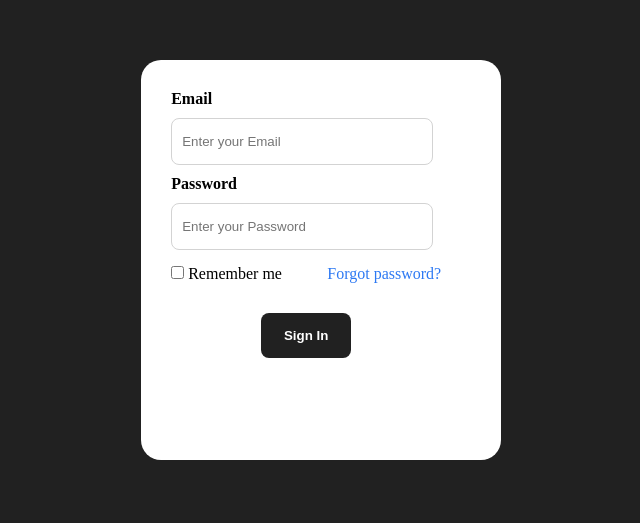
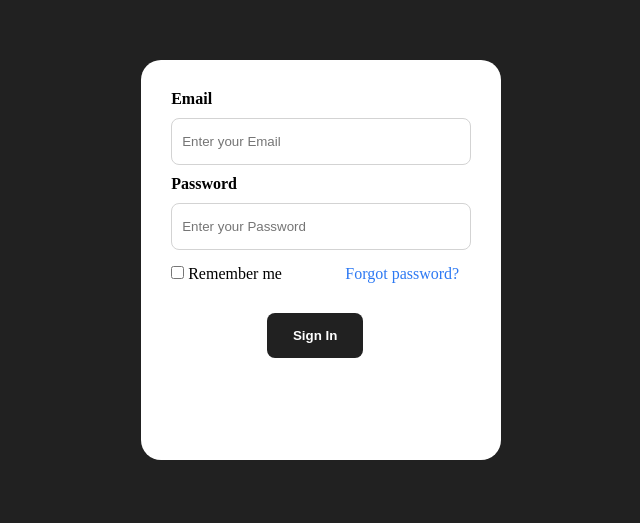
Before and after one commit to Richik-git/tricky-form, a plain HTML site: page index.html in a window 1280 px wide. Shown: the part 140-663 px from the top of the page, without its empty margins (306-946 px from the left). Drawn offline with Linux system fonts and the light colour scheme.

Commit message:
stylr modification

```diff
--- a/style.css
+++ b/style.css
@@ -20,7 +20,7 @@ body {
 
 form {
     height: 100%;
-    width: 270px;
+    width: 80%;
     padding: 30px;
     padding-right: 30px;
 }
@@ -35,7 +35,7 @@ p {
 
 #email, #password {
     height: 45px;
-    width: 250px;
+    width: 100%;
     border: none;
     outline: none;
     border: 1px solid lightgray;
```
